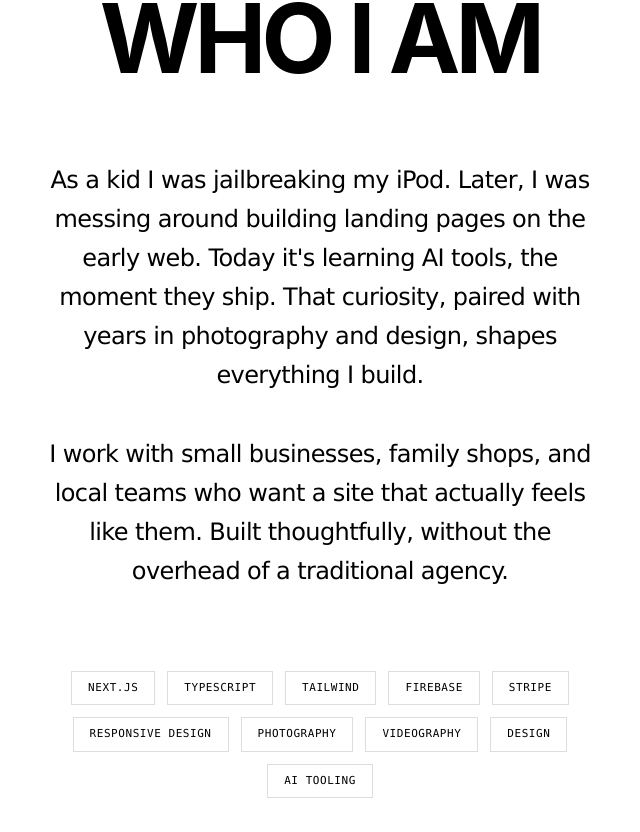
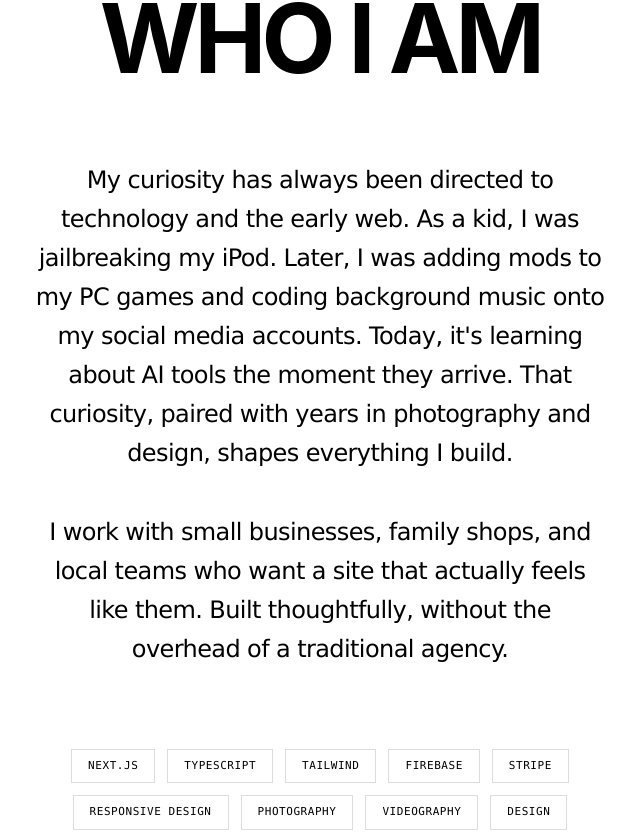
Before and after one commit to orudy01/rudy-dev-portfolio, a Next.js app: page / in a window 1280 px wide. Shown: the part 1634-2466 px from the top of the page, without its empty margins (320-960 px from the left). Built offline with nearby package versions, Linux system fonts and the light colour scheme; a web font is replaced by a local one.

Commit message:
Rewrite About intro paragraph

```diff
--- a/app/page.tsx
+++ b/app/page.tsx
@@ -282,7 +282,7 @@ export default function Home() {
                   variants={fadeUp}
                   className="font-serif text-[clamp(1.15rem,4vw,1.5rem)] leading-relaxed tracking-tight mb-10"
                 >
-                  As a kid I was jailbreaking my iPod. Later, I was messing around building landing pages on the early web. Today it&apos;s learning AI tools, the moment they ship. That curiosity, paired with years in photography and design, shapes everything I build.
+                  My curiosity has always been directed to technology and the early web. As a kid, I was jailbreaking my iPod. Later, I was adding mods to my PC games and coding background music onto my social media accounts. Today, it&apos;s learning about AI tools the moment they arrive. That curiosity, paired with years in photography and design, shapes everything I build.
                 </motion.p>
                 <motion.p
                   variants={fadeUp}
```
